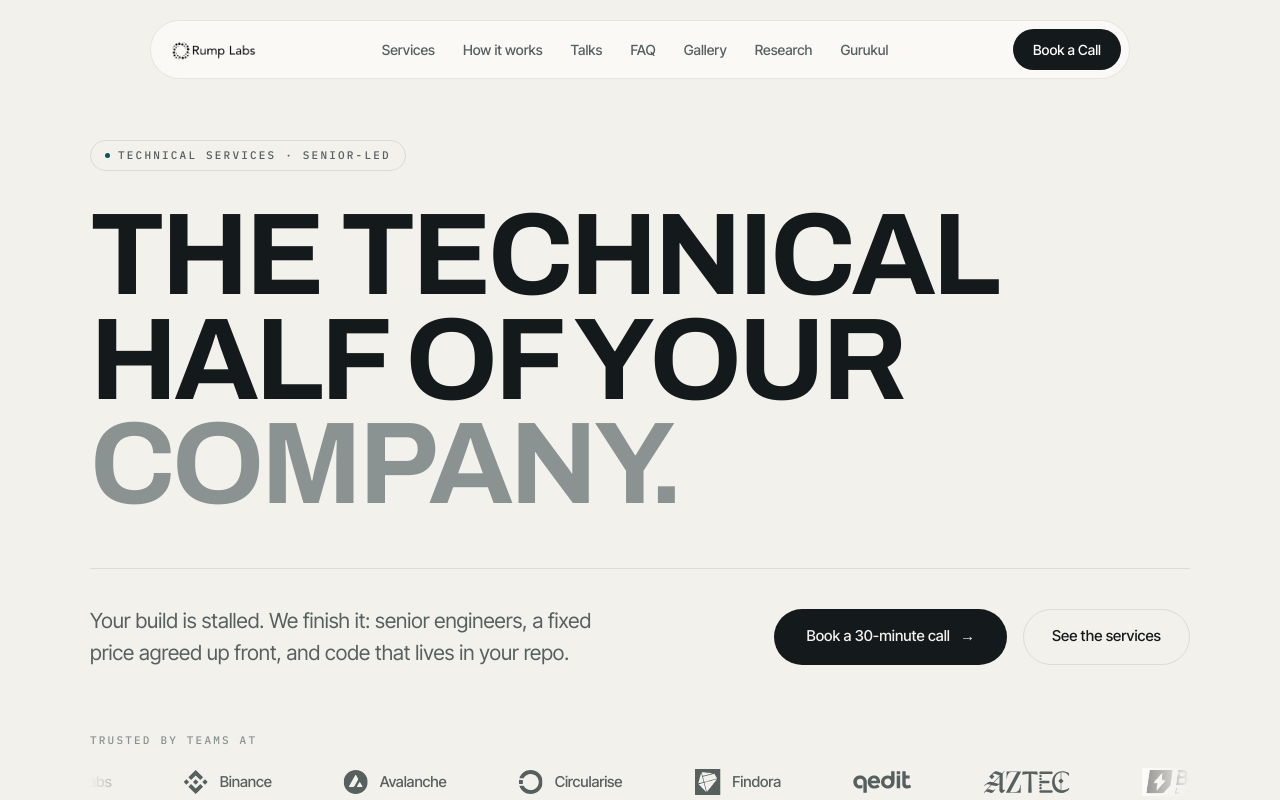
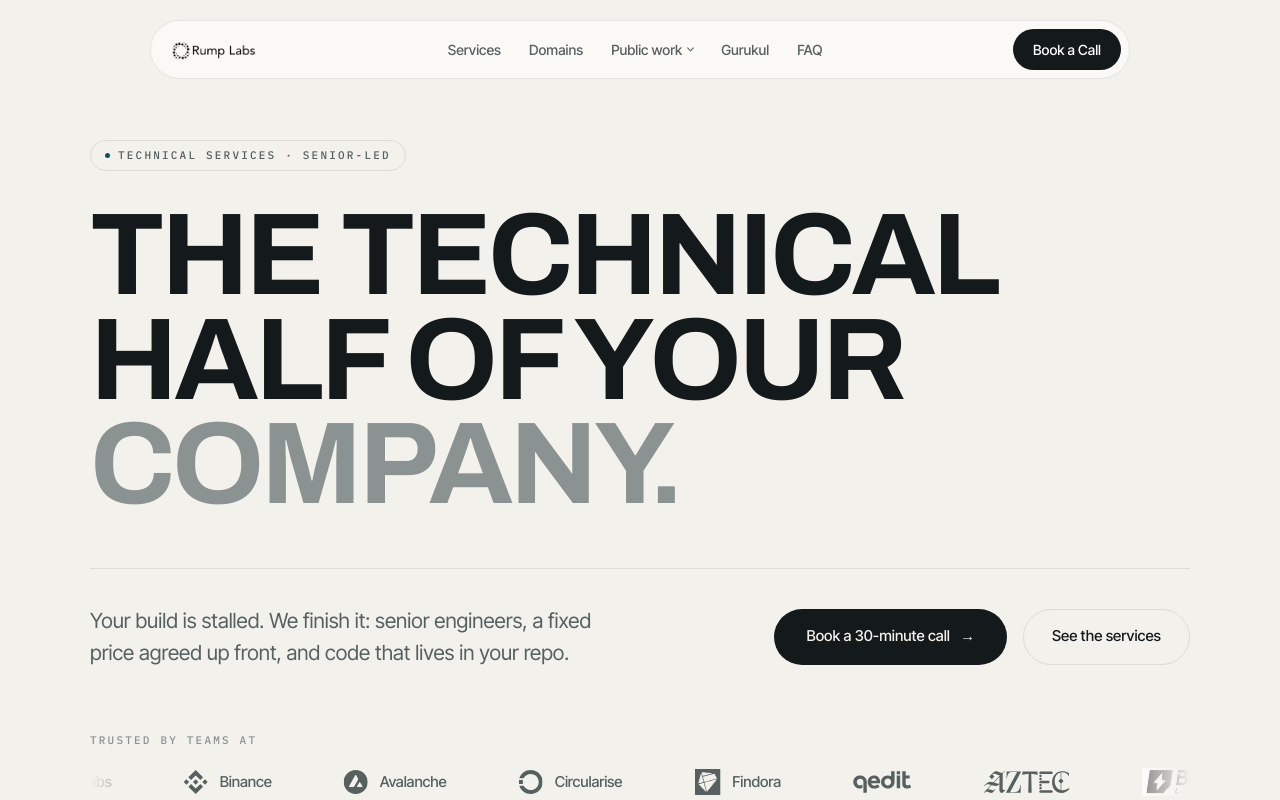
Before and after one commit to Rump-Labs/rumplabs-website, a Next.js app: page / in a window 1280 px wide. Shown: the top 800 px of the page. Built offline with nearby package versions, Linux system fonts and the light colour scheme.

Commit message:
Group the nav and add a domains section

```diff
--- a/app/page.tsx
+++ b/app/page.tsx
@@ -1,3 +1,4 @@
+import { Domains } from "@/components/site/Domains";
 import { Faq } from "@/components/site/Faq";
 import { FinalCta } from "@/components/site/FinalCta";
 import { Footer } from "@/components/site/Footer";
@@ -91,6 +92,7 @@ export default function Home() {
       <main>
         <Hero />
         <Services />
+        <Domains />
         <Trust />
         <Talks />
         <Faq />
--- /dev/null
+++ b/components/site/Domains.tsx
@@ -0,0 +1,68 @@
+"use client";
+
+import Link from "next/link";
+import { domains } from "@/lib/content";
+import { Reveal } from "./motion";
+import { Badge, Heading, Shell } from "./ui";
+
+const tag = "mono-sm rounded-full border border-line-2 px-2.5 py-1 text-[0.66rem] text-text-3";
+
+export function Domains() {
+  return (
+    <section id="domains" className="scroll-mt-28 pb-[clamp(80px,10vw,148px)]">
+      <Shell>
+        <Reveal className="border-t border-line pt-[clamp(64px,8vw,112px)]">
+          <Badge>{domains.badge}</Badge>
+          <Heading line1={domains.line1} line2={domains.line2} className="mt-7" />
+          <p className="t-lede mt-6 max-w-[58ch]">{domains.lede}</p>
+        </Reveal>
+
+        <div className="mt-[clamp(44px,5vw,72px)] grid gap-5 sm:grid-cols-2 lg:grid-cols-3">
+          {domains.items.map((d, i) => (
+            <Reveal key={d.name} delay={(i % 3) * 0.06} className="h-full">
+              <article className="panel shadow-soft flex h-full flex-col p-7 transition-transform duration-300 ease-[cubic-bezier(0.2,0.8,0.2,1)] hover:-translate-y-1">
+                <span className="mono text-text-3">{String(i + 1).padStart(2, "0")}</span>
+                <h3 className="t-card mt-6 text-text-1">{d.name}</h3>
+                <p className="mt-3 text-[0.94rem] leading-[1.55] text-text-2">{d.body}</p>
+                <ul className="mt-5 flex flex-wrap gap-1.5">
+                  {d.stacks.map((s) => (
+                    <li key={s} className={tag}>
+                      {s}
+                    </li>
+                  ))}
+                </ul>
+                {d.link && (
+                  <div className="mt-auto pt-6">
+                    <Link
+                      href={d.link.href}
+                      className="focus-ring group inline-flex items-center gap-2 text-[0.9rem] font-medium text-accent"
+                    >
+                      {d.link.label}
+                      <span aria-hidden className="transition-transform duration-[220ms] group-hover:translate-x-1">
+                        →
+                      </span>
+                    </Link>
+                  </div>
+                )}
+              </article>
+            </Reveal>
+          ))}
+
+          <Reveal delay={0.12} className="h-full">
+            <div className="ink-scope flex h-full flex-col rounded-[30px] bg-canvas p-7 text-text-1">
+              <span className="mono text-text-3">{domains.stacksTitle}</span>
+              <dl className="mt-6 space-y-5">
+                {domains.stacks.map((s) => (
+                  <div key={s.k}>
+                    <dt className="t-card text-text-1">{s.k}</dt>
+                    <dd className="mt-1.5 text-[0.9rem] leading-[1.5] text-text-2">{s.v}</dd>
+                  </div>
+                ))}
+              </dl>
+            </div>
+          </Reveal>
+        </div>
+      </Shell>
+    </section>
+  );
+}
--- a/components/site/Footer.tsx
+++ b/components/site/Footer.tsx
@@ -13,8 +13,9 @@ const columns = [
     head: "Company",
     links: [
       { label: "Services", href: "/#services" },
-      { label: "How it works", href: "/#process" },
+      { label: "Domains", href: "/#domains" },
       { label: "FAQ", href: "/#faq" },
+      { label: "Talks", href: "/#talks" },
       { label: "Gallery", href: "/gallery" },
       { label: "Research", href: "/research" },
       { label: "Rump Gurukul", href: "/gurukul" },
--- a/components/site/Nav.tsx
+++ b/components/site/Nav.tsx
@@ -5,9 +5,13 @@ import Link from "next/link";
 import { useEffect, useState } from "react";
 import { CALENDLY, nav } from "@/lib/content";
 
+const linkCls =
+  "text-[14px] font-medium text-text-2 transition-colors duration-200 hover:text-text-1";
+
 export function Nav() {
   const [open, setOpen] = useState(false);
   const [scrolled, setScrolled] = useState(false);
+  const [group, setGroup] = useState<string | null>(null);
 
   useEffect(() => {
     const onScroll = () => setScrolled(window.scrollY > 20);
@@ -36,16 +40,57 @@ export function Nav() {
           />
         </Link>
 
-        <nav className="hidden items-center gap-5 md:flex lg:gap-7">
-          {nav.map((item) => (
-            <a
-              key={item.href}
-              href={item.href}
-              className="text-[14px] font-medium text-text-2 transition-colors duration-200 hover:text-text-1"
+        <nav className="hidden items-center gap-7 md:flex">
+          {nav.map((item) =>
+            item.children ? (
+              <div
+                key={item.label}
+                className="relative"
+                onMouseEnter={() => setGroup(item.label)}
+                onMouseLeave={() => setGroup(null)}
+                onBlur={(e) => {
+                  if (!e.currentTarget.contains(e.relatedTarget)) setGroup(null);
+                }}
+                onKeyDown={(e) => e.key === "Escape" && setGroup(null)}
+              >
+                <button
+                  type="button"
+                  aria-expanded={group === item.label}
+                  onClick={() => setGroup((g) => (g === item.label ? null : item.label))}
+                  className={`${linkCls} flex items-center gap-1.5`}
                 >
                   {item.label}
+                  <span
+                    aria-hidden
+                    className={`h-[5px] w-[5px] -translate-y-[1.5px] rotate-45 border-b-[1.5px] border-r-[1.5px] border-current transition-transform duration-200 ${
+                      group === item.label ? "translate-y-[1px] rotate-[225deg]" : ""
+                    }`}
+                  />
+                </button>
+                {group === item.label && (
+                  <div className="absolute left-1/2 top-full w-[290px] -translate-x-1/2 pt-5">
+                    <div className="rounded-[22px] border border-black/[0.08] bg-white p-2 shadow-[0_22px_50px_-24px_rgba(17,17,16,0.45)]">
+                      {item.children.map((c) => (
+                        <a
+                          key={c.href}
+                          href={c.href}
+                          onClick={() => setGroup(null)}
+                          className="block rounded-[15px] px-3.5 py-3 transition-colors duration-150 hover:bg-black/[0.045] focus-visible:bg-black/[0.045] focus-visible:outline-none"
+                        >
+                          <span className="block text-[14px] font-medium text-text-1">{c.label}</span>
+                          <span className="mt-0.5 block text-[12.5px] leading-[1.4] text-text-3">{c.note}</span>
                         </a>
                       ))}
+                    </div>
+                  </div>
+                )}
+              </div>
+            ) : (
+              <a key={item.label} href={item.href} className={linkCls}>
+                {item.label}
+              </a>
+            ),
+          )}
         </nav>
 
         <div className="flex items-center gap-2">
@@ -83,7 +128,9 @@ export function Nav() {
       {open && (
         <div className="mx-auto mt-2 w-full max-w-[980px] rounded-[24px] border border-black/[0.08] bg-white/95 p-4 backdrop-blur-xl md:hidden">
           <nav className="flex flex-col">
-            {nav.map((item) => (
+            {nav
+              .flatMap((item) => item.children ?? [{ label: item.label, href: item.href ?? "/" }])
+              .map((item) => (
                 <a
                   key={item.href}
                   href={item.href}
--- a/lib/content.ts
+++ b/lib/content.ts
@@ -2,14 +2,26 @@ export const CALENDLY = "https://calendly.com/agnijdutta413/30min";
 export const CONTACT_EMAIL = "contact@rumplabs.xyz";
 export const GITHUB = "https://github.com/Rump-Labs";
 
-export const nav = [
+export interface NavItem {
+  label: string;
+  /** omitted on a group: the label opens its children instead */
+  href?: string;
+  children?: { label: string; href: string; note: string }[];
+}
+
+export const nav: NavItem[] = [
   { label: "Services", href: "/#services" },
-  { label: "How it works", href: "/#process" },
-  { label: "Talks", href: "/#talks" },
+  { label: "Domains", href: "/#domains" },
+  {
+    label: "Public work",
+    children: [
+      { label: "Research", href: "/research", note: "Open-access cryptography papers" },
+      { label: "Talks", href: "/#talks", note: "The team on stage, on video" },
+      { label: "Gallery", href: "/gallery", note: "Events, in photographs" },
+    ],
+  },
+  { label: "Gurukul", href: "/gurukul" },
   { label: "FAQ", href: "/#faq" },
-  { label: "Gallery", href: "/gallery" },
-  { label: "Research", href: "/research" },
-  { label: "Gurukul", href: "/gurukul" },
 ];
 
 export const hero = {
@@ -70,6 +82,49 @@ export const trust = {
     },
   ],
   note: "If your build is bigger than what we do, you hear that on the first call, with the honest range.",
+};
+
+export const domains = {
+  badge: "Domains",
+  line1: "Built across",
+  line2: "five domains.",
+  lede: "The problems change from one industry to the next. The engineering underneath is the same: prove what's true, keep the rest private, and automate what repeats.",
+  items: [
+    {
+      name: "Privacy",
+      body: "Zero-knowledge circuits and confidential transactions, so a product can prove a fact without publishing the data behind it.",
+      stacks: ["Blockchain", "ZK"],
+      link: { label: "Read the research", href: "/research" },
+    },
+    {
+      name: "Authentication",
+      body: "Identity and login that verify a person without storing their documents. Anon-Aadhaar is the public example.",
+      stacks: ["Blockchain", "ZK"],
+      link: { label: "Watch the talk", href: "/#talks" },
+    },
+    {
+      name: "Supply chain",
+      body: "Traceability that lets partners check provenance and compliance claims without exposing supplier data.",
+      stacks: ["Blockchain"],
+    },
+    {
+      name: "Media",
+      body: "Provenance for content: who made it, what changed along the way, and whether it can be trusted.",
+      stacks: ["AI", "Blockchain"],
+    },
+    {
+      name: "Education",
+      body: "Courses and tooling that teach hard cryptography to working engineers, starting with our own zero-knowledge course.",
+      stacks: ["ZK", "AI"],
+      link: { label: "See Gurukul", href: "/gurukul" },
+    },
+  ],
+  stacksTitle: "Emerging Technologies",
+  stacks: [
+    { k: "Blockchain", v: "Smart contracts, ZK circuits and rollups." },
+    { k: "AI", v: "Agents, retrieval pipelines and workflow automation." },
+    { k: "Quantum", v: "Published research on secure quantum computation." },
+  ],
 };
 
 export const servicesSection = {
```
Lines whose indentation alone changed are shown as unchanged.
